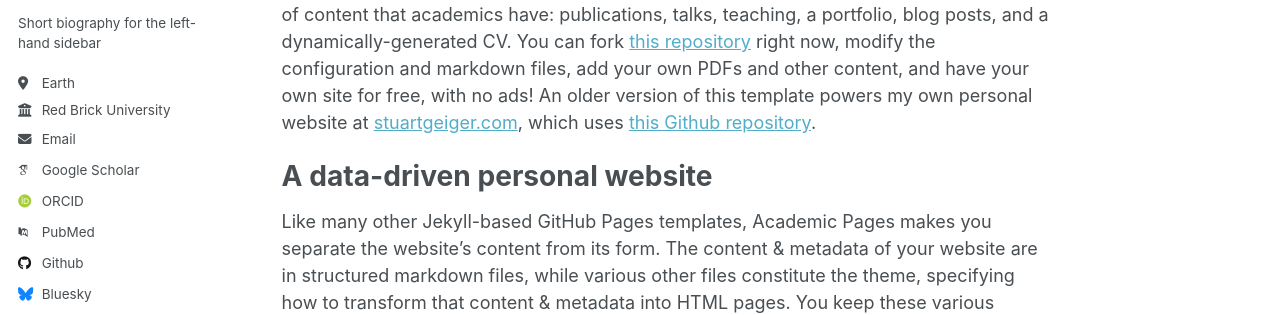
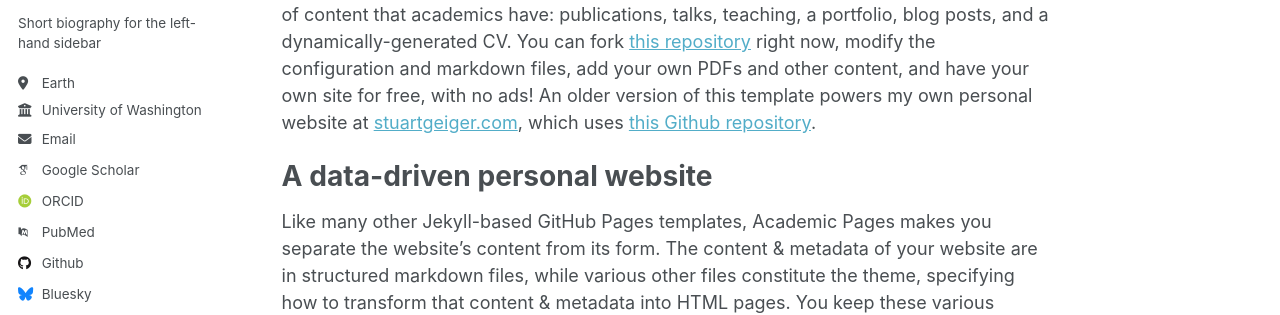
Before and after one commit to nd349/nd349.github.io, a Jekyll site: the page built from _pages/about.md, in a window 1280 px wide. Shown: the part 310-625 px from the top of the page. Built offline with Jekyll 4.4.1, drawn with Linux system fonts in a browser that asks for light colours; some web fonts are replaced.

Commit message:
Update _config.yml

```diff
--- a/_config.yml
+++ b/_config.yml
@@ -26,7 +26,7 @@ author:
   pronouns         : # example: "she/her"
   bio              : "Short biography for the left-hand sidebar"
   location         : "Earth"
-  employer         : "Red Brick University"
+  employer         : "University of Washington"
   uri              : # URL
   email            : "none@example.org"
 
```
